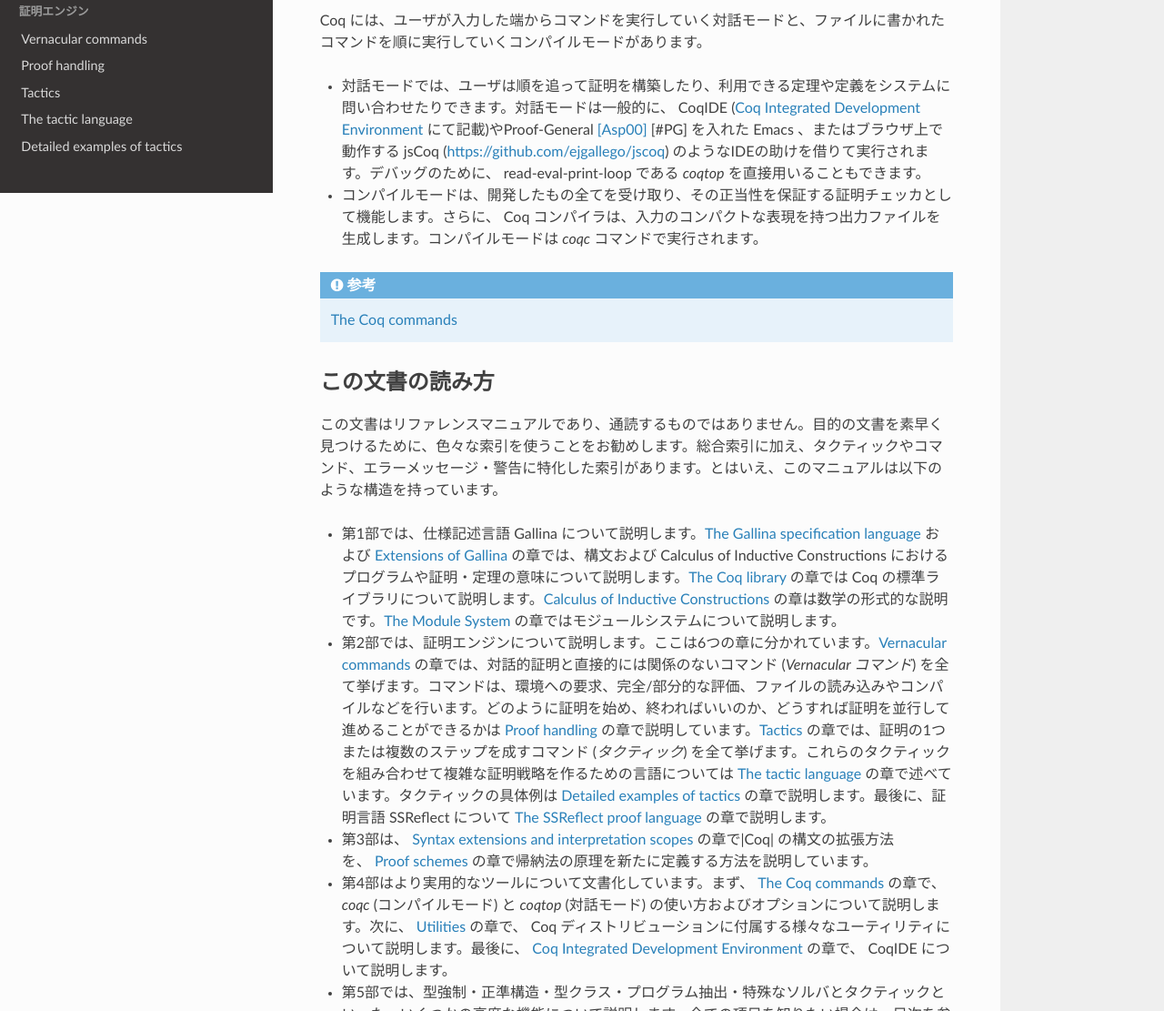
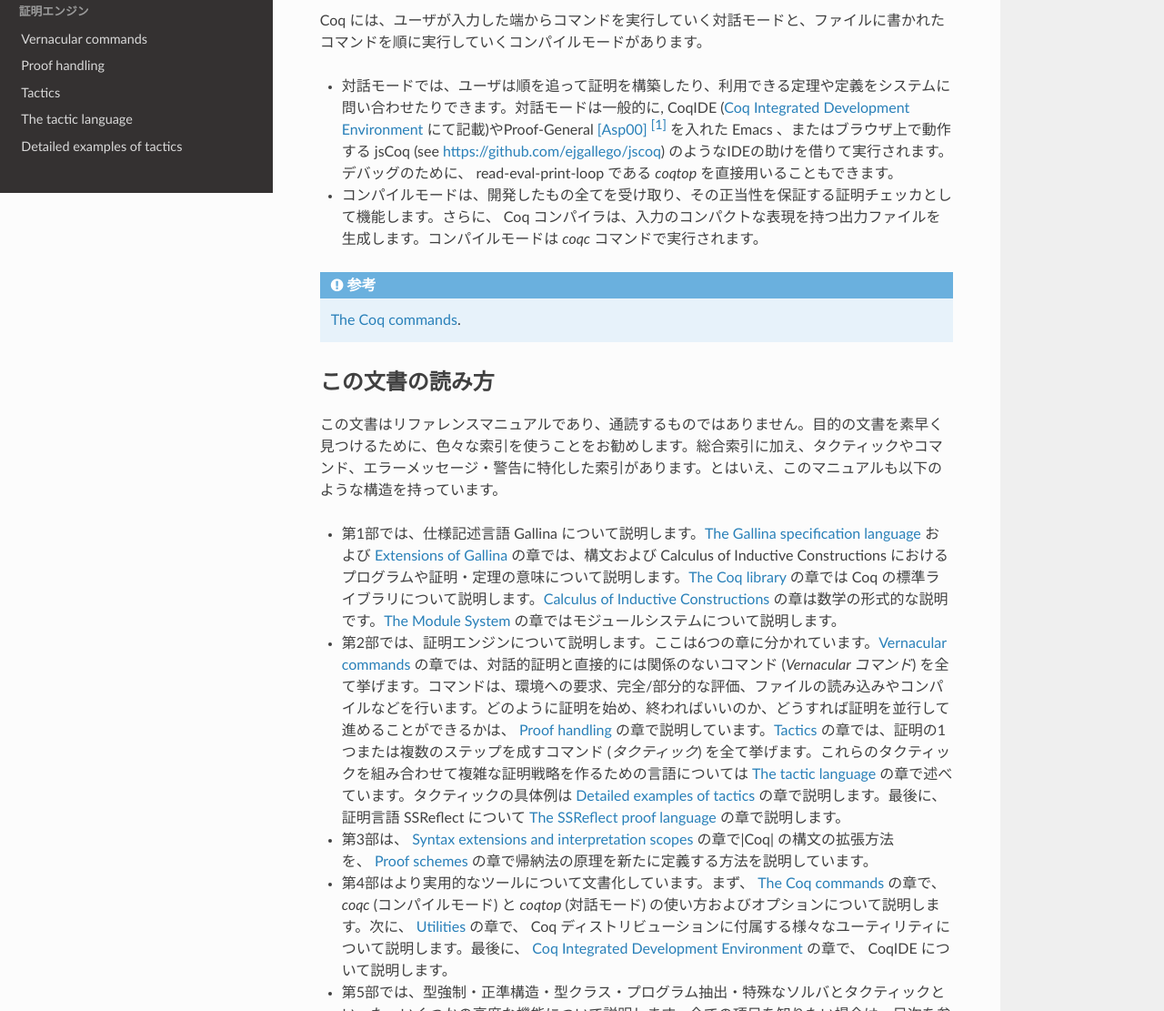
Before and after one commit to yamarten/coq_ja, a plain HTML site: page refman/index.html in a window 1280 px wide. Shown: the part 588-1699 px from the top of the page at 91% size. Drawn offline with nearby package versions, Linux system fonts and the light colour scheme; some packages are replaced by stand-ins of ours; a web font is replaced by a local one.

Commit message:
footnoteが通っていなかったので修正

```diff
--- a/refman/index.html
+++ b/refman/index.html
@@ -310,19 +310,19 @@
 <p><span class="smallcaps">Coq</span> が提供する全てのサービスは、 <em>Vernacular</em> と呼ばれるコマンド言語を読み込ませることで利用できます。</p>
 <p>Coq には、ユーザが入力した端からコマンドを実行していく対話モードと、ファイルに書かれたコマンドを順に実行していくコンパイルモードがあります。</p>
 <ul class="simple">
-<li>対話モードでは、ユーザは順を追って証明を構築したり、利用できる定理や定義をシステムに問い合わせたりできます。対話モードは一般的に、 CoqIDE (<a class="reference internal" href="practical-tools/coqide.html#coqintegrateddevelopmentenvironment"><span class="std std-ref">Coq Integrated Development Environment</span></a> にて記載)やProof-General <a class="reference internal" href="zebibliography.html#asp00" id="id2">[Asp00]</a> [#PG] を入れた Emacs 、またはブラウザ上で動作する jsCoq (<a class="reference external" href="https://github.com/ejgallego/jscoq">https://github.com/ejgallego/jscoq</a>) のようなIDEの助けを借りて実行されます。デバッグのために、 read-eval-print-loop である <cite>coqtop</cite> を直接用いることもできます。</li>
+<li>対話モードでは、ユーザは順を追って証明を構築したり、利用できる定理や定義をシステムに問い合わせたりできます。対話モードは一般的に, CoqIDE (<a class="reference internal" href="practical-tools/coqide.html#coqintegrateddevelopmentenvironment"><span class="std std-ref">Coq Integrated Development Environment</span></a> にて記載)やProof-General <a class="reference internal" href="zebibliography.html#asp00" id="id2">[Asp00]</a> <a class="footnote-reference" href="#pg" id="id3">[1]</a> を入れた Emacs 、またはブラウザ上で動作する jsCoq (see <a class="reference external" href="https://github.com/ejgallego/jscoq">https://github.com/ejgallego/jscoq</a>) のようなIDEの助けを借りて実行されます。デバッグのために、 read-eval-print-loop である <cite>coqtop</cite> を直接用いることもできます。</li>
 <li>コンパイルモードは、開発したもの全てを受け取り、その正当性を保証する証明チェッカとして機能します。さらに、 <span class="smallcaps">Coq</span> コンパイラは、入力のコンパクトな表現を持つ出力ファイルを生成します。コンパイルモードは <cite>coqc</cite> コマンドで実行されます。</li>
 </ul>
 <div class="admonition seealso">
 <p class="first admonition-title">参考</p>
-<p class="last"><a class="reference internal" href="practical-tools/coq-commands.html#thecoqcommands"><span class="std std-ref">The Coq commands</span></a></p>
+<p class="last"><a class="reference internal" href="practical-tools/coq-commands.html#thecoqcommands"><span class="std std-ref">The Coq commands</span></a>.</p>
 </div>
 <div class="section" id="how-to-read-this-book">
 <h2>この文書の読み方<a class="headerlink" href="#how-to-read-this-book" title="このヘッドラインへのパーマリンク">¶</a></h2>
-<p>この文書はリファレンスマニュアルであり、通読するものではありません。目的の文書を素早く見つけるために、色々な索引を使うことをお勧めします。総合索引に加え、タクティックやコマンド、エラーメッセージ・警告に特化した索引があります。とはいえ、このマニュアルは以下のような構造を持っています。</p>
+<p>この文書はリファレンスマニュアルであり、通読するものではありません。目的の文書を素早く見つけるために、色々な索引を使うことをお勧めします。総合索引に加え、タクティックやコマンド、エラーメッセージ・警告に特化した索引があります。とはいえ、このマニュアルも以下のような構造を持っています。</p>
 <ul class="simple">
 <li>第1部では、仕様記述言語 <span class="smallcaps">Gallina</span> について説明します。<a class="reference internal" href="language/gallina-specification-language.html#gallinaspecificationlanguage"><span class="std std-ref">The Gallina specification language</span></a> および&nbsp;<a class="reference internal" href="language/gallina-extensions.html#extensionsofgallina"><span class="std std-ref">Extensions of Gallina</span></a> の章では、構文および Calculus of Inductive Constructions におけるプログラムや証明・定理の意味について説明します。<a class="reference internal" href="language/coq-library.html#thecoqlibrary"><span class="std std-ref">The Coq library</span></a> の章では <span class="smallcaps">Coq</span> の標準ライブラリについて説明します。<a class="reference internal" href="language/cic.html#calculusofinductiveconstructions"><span class="std std-ref">Calculus of Inductive Constructions</span></a> の章は数学の形式的な説明です。<a class="reference internal" href="language/module-system.html#themodulesystem"><span class="std std-ref">The Module System</span></a> の章ではモジュールシステムについて説明します。</li>
-<li>第2部では、証明エンジンについて説明します。ここは6つの章に分かれています。<a class="reference internal" href="proof-engine/vernacular-commands.html#vernacularcommands"><span class="std std-ref">Vernacular commands</span></a> の章では、対話的証明と直接的には関係のないコマンド (<em>Vernacular コマンド</em>) を全て挙げます。コマンドは、環境への要求、完全/部分的な評価、ファイルの読み込みやコンパイルなどを行います。どのように証明を始め、終わればいいのか、どうすれば証明を並行して進めることができるかは <a class="reference internal" href="proof-engine/proof-handling.html#proofhandling"><span class="std std-ref">Proof handling</span></a> の章で説明しています。<a class="reference internal" href="proof-engine/tactics.html#tactics"><span class="std std-ref">Tactics</span></a> の章では、証明の1つまたは複数のステップを成すコマンド (<em>タクティック</em>) を全て挙げます。これらのタクティックを組み合わせて複雑な証明戦略を作るための言語については <a class="reference internal" href="proof-engine/ltac.html#ltac"><span class="std std-ref">The tactic language</span></a> の章で述べています。タクティックの具体例は&nbsp;<a class="reference internal" href="proof-engine/detailed-tactic-examples.html#detailedexamplesoftactics"><span class="std std-ref">Detailed examples of tactics</span></a> の章で説明します。最後に、証明言語 <span class="smallcaps">SSReflect</span> について <a class="reference internal" href="proof-engine/ssreflect-proof-language.html#thessreflectprooflanguage"><span class="std std-ref">The SSReflect proof language</span></a> の章で説明します。</li>
+<li>第2部では、証明エンジンについて説明します。ここは6つの章に分かれています。<a class="reference internal" href="proof-engine/vernacular-commands.html#vernacularcommands"><span class="std std-ref">Vernacular commands</span></a> の章では、対話的証明と直接的には関係のないコマンド (<em>Vernacular コマンド</em>) を全て挙げます。コマンドは、環境への要求、完全/部分的な評価、ファイルの読み込みやコンパイルなどを行います。どのように証明を始め、終わればいいのか、どうすれば証明を並行して進めることができるかは、 <a class="reference internal" href="proof-engine/proof-handling.html#proofhandling"><span class="std std-ref">Proof handling</span></a> の章で説明しています。<a class="reference internal" href="proof-engine/tactics.html#tactics"><span class="std std-ref">Tactics</span></a> の章では、証明の1つまたは複数のステップを成すコマンド (<em>タクティック</em>) を全て挙げます。これらのタクティックを組み合わせて複雑な証明戦略を作るための言語については <a class="reference internal" href="proof-engine/ltac.html#ltac"><span class="std std-ref">The tactic language</span></a> の章で述べています。タクティックの具体例は&nbsp;<a class="reference internal" href="proof-engine/detailed-tactic-examples.html#detailedexamplesoftactics"><span class="std std-ref">Detailed examples of tactics</span></a> の章で説明します。最後に、証明言語 <span class="smallcaps">SSReflect</span> について <a class="reference internal" href="proof-engine/ssreflect-proof-language.html#thessreflectprooflanguage"><span class="std std-ref">The SSReflect proof language</span></a> の章で説明します。</li>
 <li>第3部は、 <a class="reference internal" href="user-extensions/syntax-extensions.html#syntaxextensionsandinterpretationscopes"><span class="std std-ref">Syntax extensions and interpretation scopes</span></a> の章で|Coq| の構文の拡張方法を、&nbsp;<a class="reference internal" href="user-extensions/proof-schemes.html#proofschemes"><span class="std std-ref">Proof schemes</span></a> の章で帰納法の原理を新たに定義する方法を説明しています。</li>
 <li>第4部はより実用的なツールについて文書化しています。まず、&nbsp;<a class="reference internal" href="practical-tools/coq-commands.html#thecoqcommands"><span class="std std-ref">The Coq commands</span></a> の章で、<cite>coqc</cite> (コンパイルモード) と <cite>coqtop</cite> (対話モード) の使い方およびオプションについて説明します。次に、&nbsp;<a class="reference internal" href="practical-tools/utilities.html#utilities"><span class="std std-ref">Utilities</span></a> の章で、 <span class="smallcaps">Coq</span> ディストリビューションに付属する様々なユーティリティについて説明します。最後に、&nbsp;<a class="reference internal" href="practical-tools/coqide.html#coqintegrateddevelopmentenvironment"><span class="std std-ref">Coq Integrated Development Environment</span></a> の章で、 CoqIDE について説明します。</li>
 <li>第5部では、型強制・正準構造・型クラス・プログラム抽出・特殊なソルバとタクティックといった、いくつかの高度な機能について説明します。全ての項目を知りたい場合は、目次を参照してください。</li>
```
